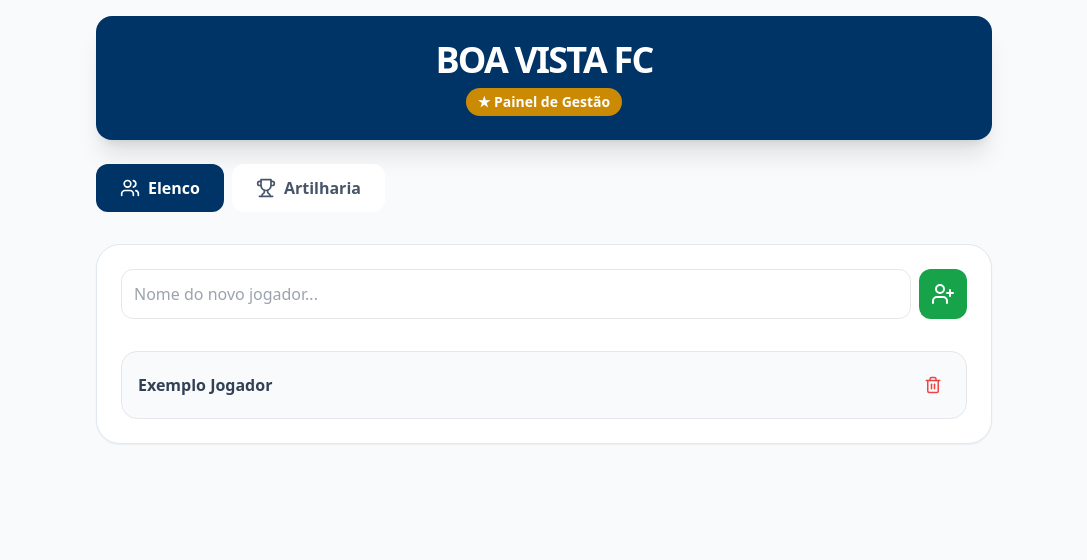
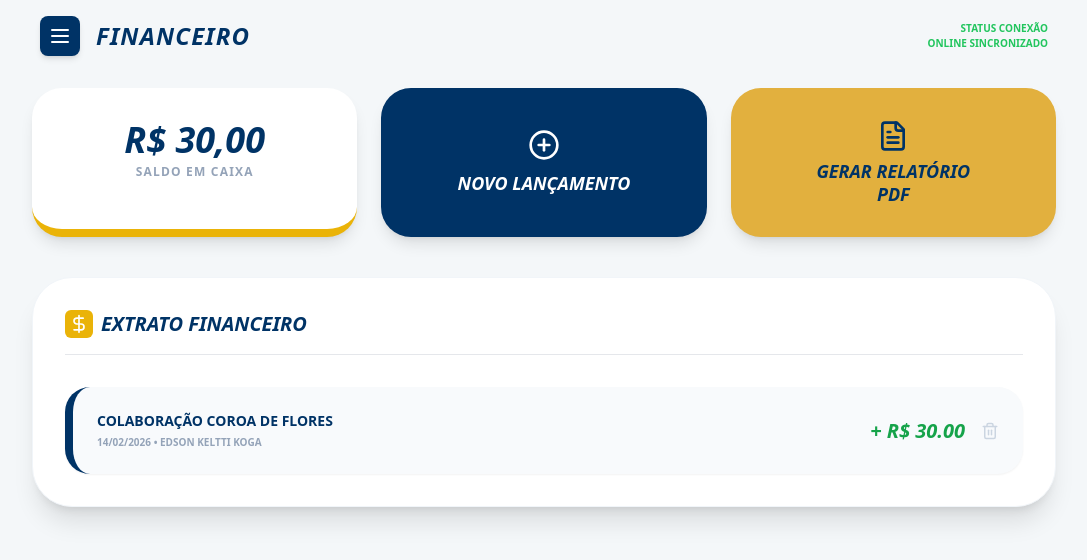
Before and after one commit to Jospa10/Jospa10-appdoboavista2026, a React (Vite) app: page / in a window 1280 px wide. Shown: the top 560 px of the page, without its empty margins (96-1183 px from the left). Built offline with nearby package versions, Linux system fonts and the light colour scheme.

Commit message:
Update App.tsx

```diff
--- a/src/App.tsx
+++ b/src/App.tsx
@@ -1,99 +1,92 @@
 import React, { useState, useEffect } from 'react';
-import { Users, Calendar, Trophy, Plus, Trash2, UserPlus } from 'lucide-react';
+import { Menu, PlusCircle, FileText, DollarSign, Trash2, Wifi } from 'lucide-react';
 
 export default function App() {
-  const [activeTab, setActiveTab] = useState('jogadores');
-  const [novoNome, setNovoNome] = useState('');
-
-  // Memória do App: Carrega os dados salvos ou inicia com um exemplo
-  const [jogadores, setJogadores] = useState(() => {
-    const salvo = localStorage.getItem('bvfc_jogadores');
-    return salvo ? JSON.parse(salvo) : [{ id: 1, nome: 'Exemplo Jogador', gols: 0 }];
+  const [lancamentos, setLancamentos] = useState(() => {
+    const salvo = localStorage.getItem('bvfc_financeiro');
+    return salvo ? JSON.parse(salvo) : [
+      { id: 1, descricao: 'COLABORAÇÃO COROA DE FLORES', data: '14/02/2026', responsavel: 'EDSON KELTTI KOGA', valor: 30.00 }
+    ];
   });
 
-  // Salva no navegador sempre que a lista mudar
   useEffect(() => {
-    localStorage.setItem('bvfc_jogadores', JSON.stringify(jogadores));
-  }, [jogadores]);
+    localStorage.setItem('bvfc_financeiro', JSON.stringify(lancamentos));
+  }, [lancamentos]);
 
-  const adicionarJogador = () => {
-    if (!novoNome.trim()) return;
-    const novo = { id: Date.now(), nome: novoNome, gols: 0 };
-    setJogadores([...jogadores, novo]);
-    setNovoNome('');
-  };
+  const saldoTotal = lancamentos.reduce((acc, curr) => acc + curr.valor, 0);
 
-  const removerJogador = (id) => {
-    setJogadores(jogadores.filter(j => j.id !== id));
-  };
-
-  const alterarGols = (id, valor) => {
-    setJogadores(jogadores.map(j =>
-      j.id === id ? { ...j, gols: Math.max(0, j.gols + valor) } : j
-    ));
+  const novoLancamento = () => {
+    const desc = prompt("Descrição do lançamento:");
+    const valor = prompt("Valor (ex: 30.00):");
+    if (desc && valor) {
+      const novo = {
+        id: Date.now(),
+        descricao: desc.toUpperCase(),
+        data: new Date().toLocaleDateString('pt-BR'),
+        responsavel: "ADMINISTRADOR",
+        valor: parseFloat(valor)
+      };
+      setLancamentos([novo, ...lancamentos]);
+    }
   };
 
   return (
-    <div className="min-h-screen bg-slate-50 flex flex-col items-center p-4">
-      <header className="w-full max-w-4xl bg-[#003366] text-white p-6 rounded-2xl shadow-xl mb-6 text-center">
-        <h1 className="text-4xl font-black tracking-tighter mb-2">BOA VISTA FC</h1>
-        <div className="flex justify-center gap-4 text-sm">
-          <span className="bg-yellow-600 px-3 py-1 rounded-full text-white font-bold">★ Painel de Gestão</span>
+    <div className="min-h-screen bg-[#f4f7f9] p-4 font-sans text-[#003366]">
+      {/* HEADER */}
+      <div className="max-w-5xl mx-auto flex justify-between items-center mb-8 px-2">
+        <div className="flex items-center gap-4">
+          <button className="bg-[#003366] text-white p-2 rounded-lg shadow-md"><Menu /></button>
+          <h1 className="text-2xl font-black italic tracking-wider">FINANCEIRO</h1>
         </div>
-      </header>
+        <div className="text-right">
+          <p className="text-[10px] font-bold text-green-500 flex items-center justify-end gap-1 uppercase">
+            Status Conexão <br/> Online Sincronizado
+          </p>
+        </div>
+      </div>
 
-      <nav className="w-full max-w-4xl flex gap-2 mb-6 overflow-x-auto pb-2">
-        <button onClick={() => setActiveTab('jogadores')} className={`flex items-center gap-2 px-6 py-3 rounded-xl font-bold transition ${activeTab === 'jogadores' ? 'bg-[#003366] text-white' : 'bg-white text-slate-600'}`}>
-          <Users size={20} /> Elenco
+      <div className="max-w-5xl mx-auto grid grid-cols-1 md:grid-cols-3 gap-6 mb-10">
+        {/* CARD SALDO */}
+        <div className="bg-white p-8 rounded-[30px] shadow-lg border-b-8 border-yellow-500 text-center relative overflow-hidden">
+          <p className="text-4xl font-black mb-1 italic">R$ {saldoTotal.toLocaleString('pt-BR', { minimumFractionDigits: 2 })}</p>
+          <p className="text-xs font-bold text-slate-400 uppercase tracking-widest">Saldo em Caixa</p>
+        </div>
+
+        {/* BOTAO NOVO */}
+        <button onClick={novoLancamento} className="bg-[#003366] text-white p-8 rounded-[30px] shadow-lg flex flex-col items-center justify-center gap-2 hover:scale-105 transition transform">
+          <PlusCircle size={32} />
+          <span className="font-black italic text-lg">NOVO LANÇAMENTO</span>
         </button>
-        <button onClick={() => setActiveTab('artilharia')} className={`flex items-center gap-2 px-6 py-3 rounded-xl font-bold transition ${activeTab === 'artilharia' ? 'bg-[#003366] text-white' : 'bg-white text-slate-600'}`}>
-          <Trophy size={20} /> Artilharia
+
+        {/* BOTAO PDF */}
+        <button className="bg-[#e2b03e] text-[#003366] p-8 rounded-[30px] shadow-lg flex flex-col items-center justify-center gap-2 hover:scale-105 transition transform">
+          <FileText size={32} />
+          <span className="font-black italic text-lg leading-tight">GERAR RELATÓRIO<br/>PDF</span>
         </button>
-      </nav>
+      </div>
 
-      <main className="w-full max-w-4xl bg-white rounded-3xl shadow-sm border border-slate-200 p-6">
-        {activeTab === 'jogadores' && (
-          <div>
-            <div className="flex gap-2 mb-8">
-              <input
-                value={novoNome}
-                onChange={(e) => setNovoNome(e.target.value)}
-                placeholder="Nome do novo jogador..."
-                className="flex-1 p-3 border rounded-xl focus:ring-2 focus:ring-blue-500 outline-none"
-              />
-              <button onClick={adicionarJogador} className="bg-green-600 text-white p-3 rounded-xl hover:bg-green-700 transition">
-                <UserPlus size={24} />
-              </button>
+      {/* EXTRATO */}
+      <div className="max-w-5xl mx-auto bg-white rounded-[40px] shadow-xl p-8 border border-slate-100">
+        <div className="flex items-center gap-2 mb-8 border-b pb-4">
+          <div className="bg-yellow-500 text-white p-1 rounded-md"><DollarSign size={20}/></div>
+          <h2 className="text-xl font-black italic">EXTRATO FINANCEIRO</h2>
+        </div>
+
+        <div className="space-y-4">
+          {lancamentos.map(item => (
+            <div key={item.id} className="flex justify-between items-center p-6 bg-[#f8fafc] rounded-[25px] border-l-8 border-[#003366] shadow-sm">
+              <div>
+                <p className="font-black text-sm mb-1">{item.descricao}</p>
+                <p className="text-[10px] font-bold text-slate-400">{item.data} • {item.responsavel}</p>
+              </div>
+              <div className="flex items-center gap-4">
+                <span className="text-xl font-black text-green-600 italic">+ R$ {item.valor.toFixed(2)}</span>
+                <button onClick={() => setLancamentos(lancamentos.filter(l => l.id !== item.id))} className="text-slate-300 hover:text-red-500 transition"><Trash2 size={18}/></button>
+              </div>
             </div>
-
-            <div className="grid grid-cols-1 gap-3">
-              {jogadores.map(j => (
-                <div key={j.id} className="p-4 border rounded-2xl flex justify-between items-center bg-slate-50">
-                  <span className="font-bold text-slate-700">{j.nome}</span>
-                  <button onClick={() => removerJogador(j.id)} className="text-red-500 hover:bg-red-50 p-2 rounded-lg">
-                    <Trash2 size={18} />
-                  </button>
-                </div>
-              ))}
-            </div>
-          </div>
-        )}
-
-        {activeTab === 'artilharia' && (
-          <div className="space-y-4">
-            {jogadores.sort((a, b) => b.gols - a.gols).map(j => (
-              <div key={j.id} className="flex items-center justify-between p-4 bg-yellow-50 border border-yellow-100 rounded-2xl">
-                <span className="font-bold text-slate-800">{j.nome}</span>
-                <div className="flex items-center gap-4">
-                  <button onClick={() => alterarGols(j.id, -1)} className="bg-white border w-8 h-8 rounded-full shadow-sm font-bold">-</button>
-                  <span className="text-xl font-black text-yellow-700">{j.gols} Gols</span>
-                  <button onClick={() => alterarGols(j.id, 1)} className="bg-white border w-8 h-8 rounded-full shadow-sm font-bold">+</button>
-                </div>
-              </div>
-            ))}
-          </div>
-        )}
-      </main>
+          ))}
+        </div>
+      </div>
     </div>
   );
 }
```
